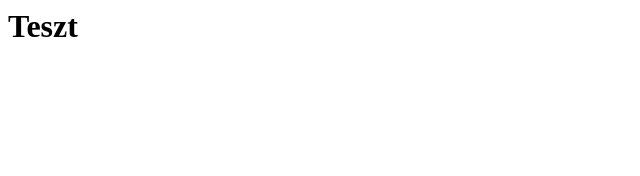
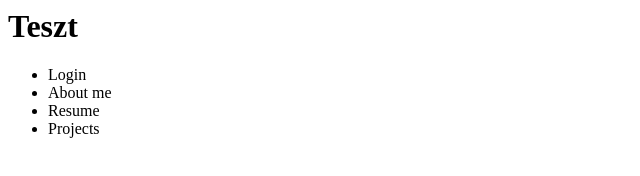
Before and after one commit to KranauerCsaba/krana, a plain HTML site: page index.html in a window 1280 px wide. Shown: the whole page, without its empty margins (0-640 px from the left). Drawn offline with Linux system fonts and the light colour scheme.

Commit message:
navbar added to html

```diff
--- a/index.html
+++ b/index.html
@@ -3,6 +3,20 @@
         <h1> Teszt</h1>
     </head>
     <body>
+        <nav>
+            <ul>
+                <li><a>Login</a></li>
+                <li><a>About me</a></li>
+                <li><a>Resume</a></li>
+                <li><a>Projects</a></li>
+            </ul>
+
+        </nav>
+        <section>
+
+
+
+        </section>
 
 
     </body>
```
